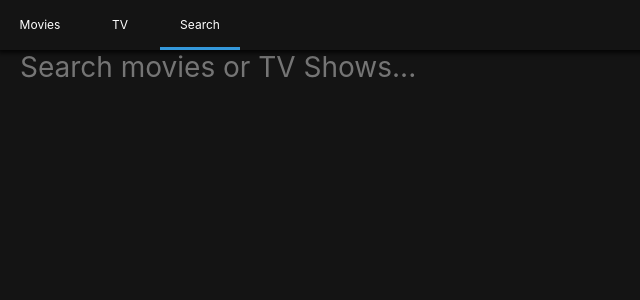
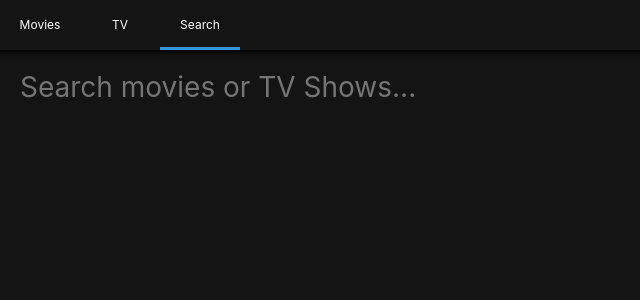
Before and after one commit to Denmark-Banana/Venus, a React (Create React App) app: page /search in a window 1280 px wide. Shown: the top 300 px of the page, without its empty margins (0-640 px from the left). Built offline with nearby package versions, Linux system fonts and the light colour scheme.

Commit message:
add react-helmet for title

```diff
--- a/package.json
+++ b/package.json
@@ -6,10 +6,11 @@
     "@testing-library/jest-dom": "^4.2.4",
     "@testing-library/react": "^9.4.1",
     "@testing-library/user-event": "^7.2.1",
-    "axios": "^0.18.0",
+    "axios": "^0.18.1",
     "prop-types": "^15.7.2",
     "react": "^16.13.0",
     "react-dom": "^16.13.0",
+    "react-helmet": "^5.2.1",
     "react-router-dom": "^5.1.2",
     "react-scripts": "3.4.0",
     "styled-components": "^5.0.1",
--- a/src/Components/Message.js
+++ b/src/Components/Message.js
@@ -6,6 +6,7 @@ const Container = styled.div`
   width: 100vw;
   display: flex;
   justify-content: center;
+  margin-top: 20px;
 `;
 
 const Text = styled.span`
--- a/src/Routes/Detail/DetailPresenter.js
+++ b/src/Routes/Detail/DetailPresenter.js
@@ -2,6 +2,7 @@ import React from 'react';
 import PropTypes from 'prop-types';
 import styled from 'styled-components';
 import Message from 'Components/Message';
+import Helmet from 'react-helmet';
 import Loader from 'Components/Loader';
 
 const Container = styled.div`
@@ -71,9 +72,22 @@ const Overview = styled.p`
 
 const DetailPresenter = ({ result, loading, error }) =>
   loading ? (
-    <Loader />
+    <>
+      <Helmet>
+        <title>Loading | Veflix</title>
+      </Helmet>
+      <Loader />
+    </>
+  ) : error ? (
+    <Message text={error} color="#e74c3c" />
   ) : (
     <Container>
+      <Helmet>
+        <title>
+          {result.original_title ? result.original_title : result.original_name}{' '}
+          | Veflix
+        </title>
+      </Helmet>
       <Backdrop
         bgImage={`https://image.tmdb.org/t/p/original${result.backdrop_path}`}
       />
@@ -111,9 +125,7 @@ const DetailPresenter = ({ result, loading, error }) =>
                 )}
             </Item>
           </ItemContainer>
-          <Overview>
-            {result.overview}
-          </Overview>
+          <Overview>{result.overview}</Overview>
         </Data>
       </Content>
     </Container>
--- a/src/Routes/Home/HomeContainer.js
+++ b/src/Routes/Home/HomeContainer.js
@@ -22,7 +22,6 @@ export default class extends React.Component {
       const {
         data: { results: popular },
       } = await moviesApi.popular();
-
       this.setState({
         nowPlaying,
         upcoming,
--- a/src/Routes/Home/HomePresenter.js
+++ b/src/Routes/Home/HomePresenter.js
@@ -1,7 +1,7 @@
 import React from 'react';
 import PropTypes from 'prop-types';
 import styled from 'styled-components';
-
+import Helmet from 'react-helmet';
 import Section from 'Components/Section';
 import Loader from 'Components/Loader';
 import Message from 'Components/Message';
@@ -11,8 +11,12 @@ const Container = styled.div`
   padding: 20px;
 `;
 
-const HomePresenter = ({ nowPlaying, upcoming, popular, loading, error }) =>
-  loading ? (
+const HomePresenter = ({ nowPlaying, upcoming, popular, loading, error }) => (
+  <>
+    <Helmet>
+      <title>Movies | Veflix</title>
+    </Helmet>
+    {loading ? (
       <Loader />
     ) : (
       <Container>
@@ -63,6 +67,8 @@ const HomePresenter = ({ nowPlaying, upcoming, popular, loading, error }) =>
         )}
         {error && <Message text={error} color="#e74c3c" />}
       </Container>
+    )}
+  </>
 );
 
 HomePresenter.propTypes = {
--- a/src/Routes/Search/SearchPresenter.js
+++ b/src/Routes/Search/SearchPresenter.js
@@ -1,13 +1,14 @@
 import React from 'react';
 import PropTypes from 'prop-types';
 import styled from 'styled-components';
+import Helmet from 'react-helmet';
 import Loader from 'Components/Loader';
 import Section from 'Components/Section';
 import Message from 'Components/Message';
 import Poster from 'Components/Poster';
 
 const Container = styled.div`
-  padding: 0px 20px;
+  padding: 20px;
 `;
 
 const Form = styled.form`
@@ -31,6 +32,9 @@ const SearchPresenter = ({
   updateTerm,
 }) => (
   <Container>
+    <Helmet>
+      <title>Search | Veflix</title>
+    </Helmet>
     <Form onSubmit={handleSubmit}>
       <Input
         placeholder="Search movies or TV Shows..."
@@ -66,7 +70,9 @@ const SearchPresenter = ({
                 imageUrl={show.poster_path}
                 title={show.original_name}
                 rating={show.vote_average}
-                year={show.first_air_date && show.first_air_date.substring(0, 4)}
+                year={
+                  show.first_air_date && show.first_air_date.substring(0, 4)
+                }
                 isMovie={false}
               />
             ))}
@@ -77,7 +83,7 @@ const SearchPresenter = ({
     {error && <Message text={error} color="#e74c3c" />}
     {tvResults &&
       movieResults &&
-      tvResults.length &&
+      tvResults.length === 0 &&
       movieResults.length === 0 && (
         <Message text="Nothing found" color="#95a5a6" />
       )}
--- a/src/Routes/TV/TVPresenter.js
+++ b/src/Routes/TV/TVPresenter.js
@@ -1,17 +1,22 @@
 import React from 'react';
 import PropTypes from 'prop-types';
 import styled from 'styled-components';
+import Helmet from "react-helmet";
 import Section from 'Components/Section';
 import Loader from 'Components/Loader';
 import Message from 'Components/Message';
 import Poster from 'Components/Poster';
 
 const Container = styled.div`
-  padding: 0px 20px;
+  padding: 20px;
 `;
 
-const TVPresenter = ({ topRated, popular, airingToday, loading, error }) =>
-  loading ? (
+const TVPresenter = ({ topRated, popular, airingToday, loading, error }) => (
+  <>
+    <Helmet>
+      <title>TV Shows | Veflix</title>
+    </Helmet>{' '}
+    {loading ? (
       <Loader />
     ) : (
       <Container>
@@ -62,6 +67,8 @@ const TVPresenter = ({ topRated, popular, airingToday, loading, error }) =>
         )}
         {error && <Message text={error} color="#e74c3c" />}
       </Container>
+    )}
+  </>
 );
 
 TVPresenter.propTypes = {
```
Also changed, not shown: 1 other file (tests, documents, lock files or other folders). Lines whose indentation alone changed are shown as unchanged.
